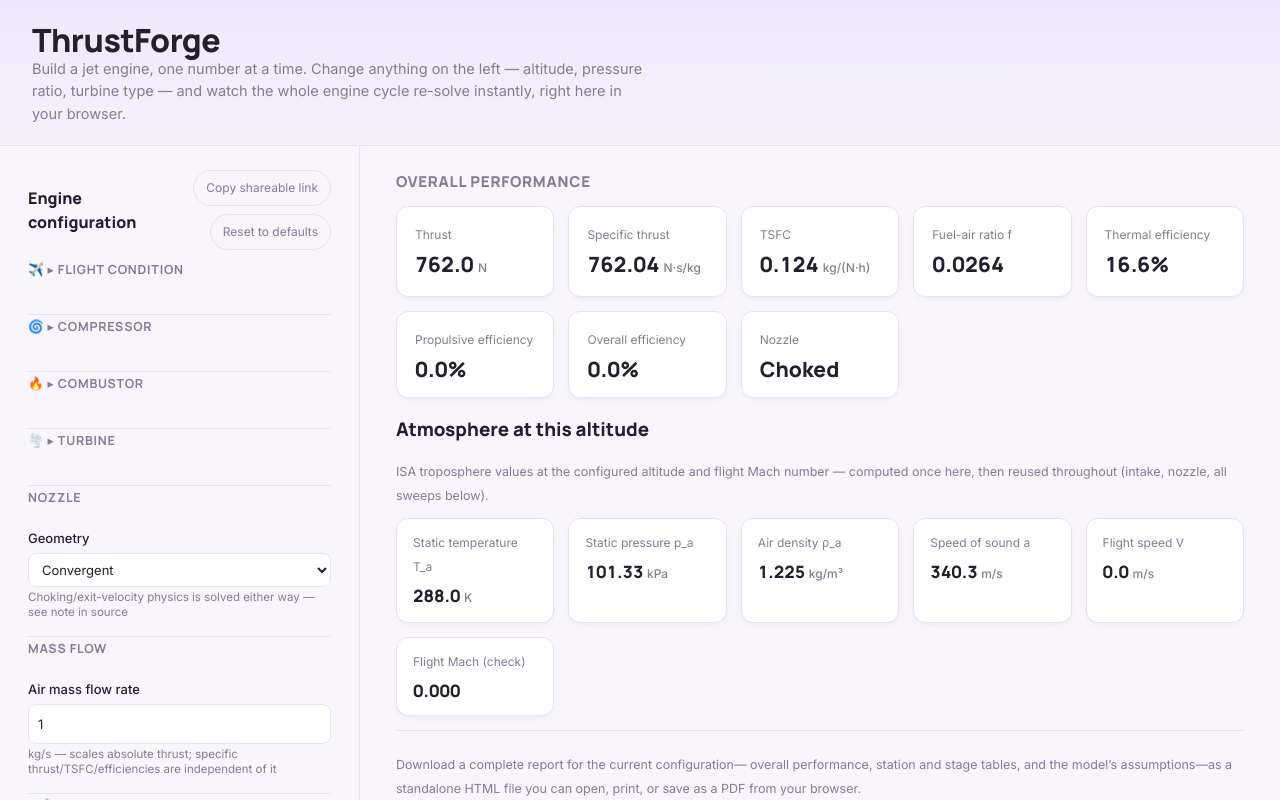
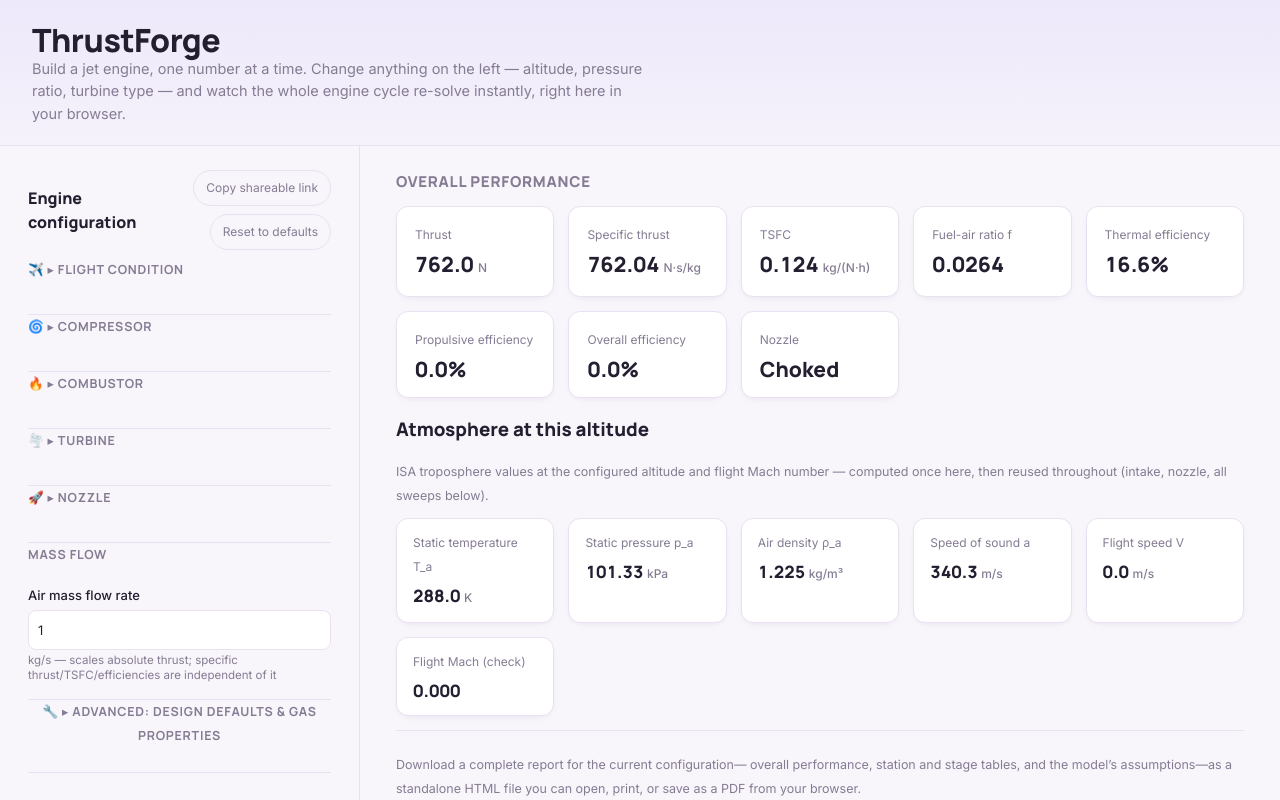
Before and after one commit to falgunitripathi/aeropropsim, a React (Vite) app in the folder web/: page / in a window 1280 px wide. Shown: the top 800 px of the page. Built offline with nearby package versions, Linux system fonts and the light colour scheme.

Commit message:
Update NozzleSection.jsx

```diff
--- a/web/src/components/NozzleSection.jsx
+++ b/web/src/components/NozzleSection.jsx
@@ -1,3 +1,4 @@
+import { useState } from "react";
 import SelectField from "./SelectField.jsx";
 
 /**
@@ -12,11 +13,19 @@
  * wired into `solveEngine`, matching the Python reference. Switching
  * this toggle will not change any solved number below — it's left in
  * the UI so that's visible rather than hidden.
+ *
+ * Collapsed by default — click the legend to open it.
  */
 export default function NozzleSection({ config, onChange }) {
+  const [open, setOpen] = useState(false);
   return (
     <fieldset className="config-section">
-      <legend>Nozzle</legend>
+      <legend>
+        <button type="button" className="disclosure" onClick={() => setOpen(!open)}>
+          {open ? "▾" : "▸"} Nozzle
+        </button>
+      </legend>
+      {open && (
         <SelectField
           label="Geometry"
           value={config.nozzle_type}
@@ -27,6 +36,7 @@
           ]}
           hint="Choking/exit-velocity physics is solved either way — see note in source"
         />
+      )}
     </fieldset>
   );
 }
```
Lines whose indentation alone changed are shown as unchanged.
